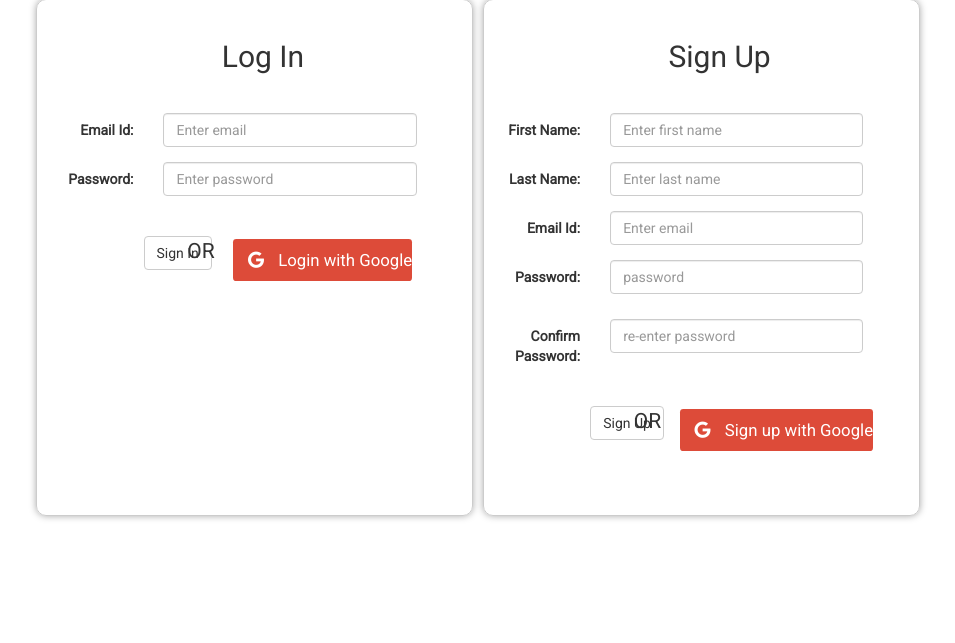
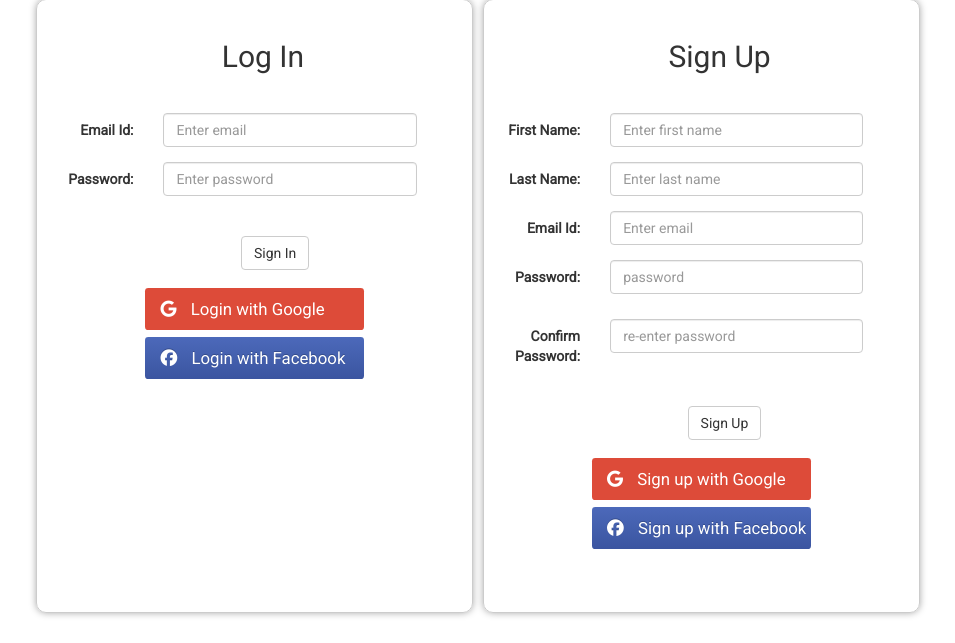
Before and after one commit to arc-bphc/ARC-website, a PHP site: page /2/blog/sign.php in a window 1280 px wide. Shown: the part 231-874 px from the top of the page, without its empty margins (167-1122 px from the left). Before the commit the page ends 751 px from the top, so only its background shows below. Run offline with PHP 8.4, Linux system fonts and the light colour scheme; some libraries are stand-ins or nearby versions.

Commit message:
js: facebook login implemented

```diff
--- a/blog/sign.css
+++ b/blog/sign.css
@@ -1,6 +1,13 @@
+.abcRioButton{
+  margin: auto;
+}
+.buttons{
+  margin: 40px;
+}
+
 body{
 	box-sizing: border-box;
-    font-family: 'Roboto', sans-serif;
+  font-family: 'Roboto', sans-serif;
 }
 
 #signin, #signup{
@@ -64,14 +71,23 @@ header{
 .loginBtn:active {
   box-shadow: inset 0 0 0 32px rgba(0,0,0,0.1);
 }
+/* Facebook */
+.loginBtn--facebook {
+  background-color: #4C69BA;
+  background-image: linear-gradient(#4C69BA, #3B55A0);
+  text-shadow: 0 -1px 0 #354C8C;
+}
 
+.loginBtn--facebook:hover,
+.loginBtn--facebook:focus {
+  background-color: #5B7BD5;
+  background-image: linear-gradient(#5B7BD5, #4864B1);
+}
 
 .loginBtn--google {
   background: #DD4B39;
 }
-/*.loginBtn--google:before {
-  background-image: url('/images/icon_google.png');
-}*/
+
 .loginBtn--google:hover,
 .loginBtn--google:focus {
   background: #E74B37;
@@ -80,3 +96,7 @@ header{
   padding-left: 15px;
   padding-right: 10px;
 }
+.button-wrapper{
+  display: flex;
+  justify-content: center;
+}
--- a/blog/sign.js
+++ b/blog/sign.js
@@ -61,7 +61,6 @@
 
   function SignIn(googleUser) {
     var profile = googleUser.getBasicProfile();
-
 
     var obj, dbParam, xmlhttp;
     obj = {
@@ -148,3 +147,84 @@
             }
         });
     });
+
+
+//-------------------------facebook sign up---------------------------------
+
+function FBsignup() {
+
+  FB.login(function(response) {
+    if (response.status === 'connected') {
+      // Logged into your app and Facebook.
+      fbsignup();
+    }
+  });
+
+}
+
+function fbsignup() {
+    FB.api('/me','GET', {fields: 'name,id,email,picture.type(large)'}, function(response) {
+    var obj, dbParam, xmlhttp;
+    obj = {
+       "id" :  response.id,
+       "name" : response.name,
+       "email" : response.email
+    };
+    //console.log(obj);
+    gapi.auth2.getAuthInstance().disconnect();
+    dbParam = JSON.stringify(obj);
+
+    xmlhttp = new XMLHttpRequest();
+    xmlhttp.onreadystatechange = function() {
+      if (this.readyState == 4 && this.status == 200) {
+        var test = this.responseText;
+        test = test.replace(/\"/g, "");
+        document.getElementById("error").innerHTML = test;
+
+      }
+
+    };
+
+    xmlhttp.open("GET", "gsignup.php?x=" + dbParam, true);
+    xmlhttp.send();
+    });
+  }
+
+function FBsignin(){
+    FB.login(function(response) {
+    if (response.status === 'connected') {
+      // Logged into your app and Facebook.
+      fbsignin();
+    }
+  });
+}
+function fbsignin(){
+  FB.api('/me','GET', {fields: 'name,id,email,picture.type(large)'}, function(response) {
+    var obj, dbParam, xmlhttp;
+    obj = {
+       "id" :  response.id,
+       "name" : response.name,
+       "email" : response.email
+    };
+    gapi.auth2.getAuthInstance().disconnect();
+    console.log(obj);
+    dbParam = JSON.stringify(obj);
+
+    xmlhttp = new XMLHttpRequest();
+    xmlhttp.onreadystatechange = function() {
+      if (this.readyState == 4 && this.status == 200) {
+        var test = this.responseText;
+        test = test.replace(/\"/g, "");
+        if(test == "success"){
+          window.location.href = "./display-posts.php";
+        }
+        document.getElementById("error").innerHTML = test;
+
+      }
+
+    };
+
+    xmlhttp.open("GET", "gsignin.php?x=" + dbParam, true);
+    xmlhttp.send();
+    });
+}
--- a/blog/sign.php
+++ b/blog/sign.php
@@ -45,19 +45,6 @@ if(isset($_GET['email']) && isset($_GET['code'])){
     <link href="https://fonts.googleapis.com/css?family=Roboto" rel="stylesheet" type="text/css">
     <link rel="icon" href="images/arclogo.png" type="image/png">
     <link rel="stylesheet" type="text/css" href="sign.css">
-    <style>
-      .abcRioButton{
-        margin: auto;
-      }
-      .buttons{
-        margin: 40px;
-      }
-      .OR{
-        text-align: center;
-        font-size: 1.5em;
-        vertical-align: middle;
-      }
-    </style>
     <script src="./jquery.min.js"></script>
     <script src="https://use.fontawesome.com/1523c943cd.js"></script>
     <script src="https://apis.google.com/js/api:client.js"></script>
@@ -65,6 +52,15 @@ if(isset($_GET['email']) && isset($_GET['code'])){
     <script src="sign.js"></script>
 </head>
 <body>
+
+<script>(function(d, s, id) {
+  var js, fjs = d.getElementsByTagName(s)[0];
+  if (d.getElementById(id)) return;
+  js = d.createElement(s); js.id = id;
+  js.src = "//connect.facebook.net/en_US/sdk.js#xfbml=1&version=v2.9&appId=122099171720574";
+  fjs.parentNode.insertBefore(js, fjs);
+}(document, 'script', 'facebook-jssdk'));</script>
+
   <header>
 <img src="./images/arc-logo-full.jpg" height="30%" width="30%">
 </header>
@@ -85,21 +81,28 @@ if(isset($_GET['email']) && isset($_GET['code'])){
           <input type="Password" class="form-control" id="passwordA" name="passwordA" placeholder="Enter password">
         </div>
       </div>
-      <div class="buttons row">
-      <div class="form-group col-sm-4">
+      <div class="buttons">
+      <div class="form-group">
         <div class="col-sm-offset-5 col-sm-10">
           <button type="submit" id="submit-signin" name="submit" class="submit btn btn-default">Sign In</button>
         </div>
       </div>
-      <div class="OR col-sm-4">
-        <p>OR</p>
-      </div>
+        <div class="button-wrapper">
           <button id="customSignInBtn" class="loginBtn loginBtn--google" type="button">
             <span>
               <i aria-hidden="true" class="fa fa-google"></i>
             </span>
             <span>Login with Google</span>
           </button>
+        </div>
+        <div class="button-wrapper">
+          <button onclick="FBsignin()" class="loginBtn loginBtn--facebook" type="button">
+            <span>
+              <i aria-hidden="true" class="fa fa-facebook-official"></i>
+            </span>
+            <span>Login with Facebook</span>
+          </button>
+        </div>
      </div>
    </form>
   </div>
@@ -139,21 +142,28 @@ if(isset($_GET['email']) && isset($_GET['code'])){
           <input type="password" class="form-control" id="repassword" name="repassword" placeholder="re-enter password">
         </div>
       </div>
-      <div class = "row buttons">
-      <div class="form-group col-sm-4">
+      <div class = "buttons">
+      <div class="form-group">
         <div class="col-sm-offset-5 col-sm-10">
           <button type="submit" id="submit-signup" name="submit" class="submit btn btn-default">Sign Up</button>
         </div>
       </div>
-      <div class="OR col-sm-4">
-        <p>OR</p>
-      </div>
+      <div class="button-wrapper">
         <button id="customSignUpBtn" class="loginBtn loginBtn--google" type="button">
           <span>
             <i aria-hidden="true" class="fa fa-google"></i>
           </span>
           <span>Sign up with Google</span>
         </button>
+      </div>
+      <div class="button-wrapper">
+          <button onclick="FBsignup()" class="loginBtn loginBtn--facebook" type="button">
+            <span>
+              <i aria-hidden="true" class="fa fa-facebook-official"></i>
+            </span>
+            <span>Sign up with Facebook</span>
+          </button>
+        </div>
     </div>
     </form>
   </div>
```
Lines whose indentation alone changed are shown as unchanged.
